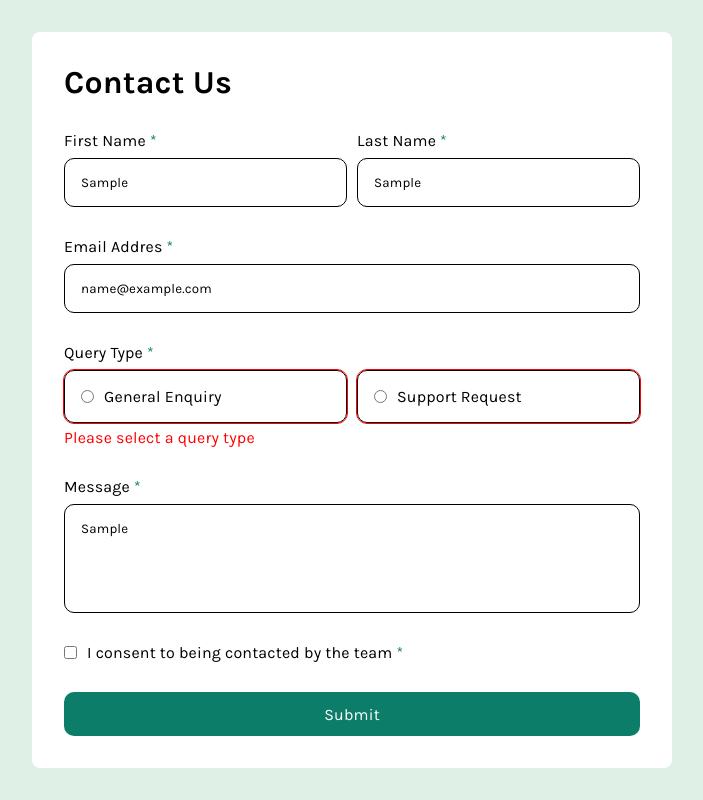
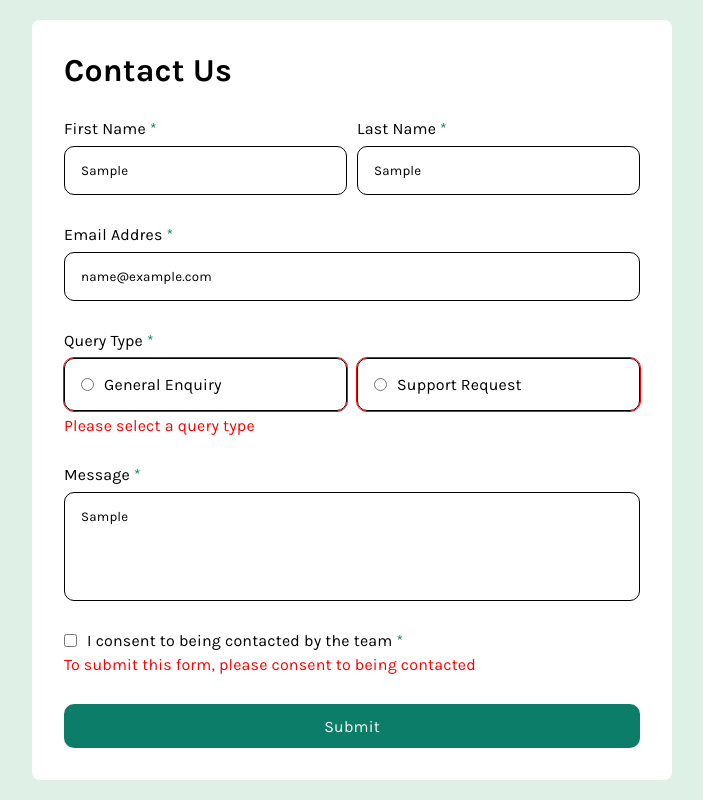
Before and after one commit to BernardoWE/Contact-form-react, a React (Vite) app: page / in a window 1280 px wide. Both pictures are taken after typing "Sample", "Sample", "name@example.com", "Sample" into the empty fields and a click on the button "Submit". Shown: the whole page, without its empty margins (288-991 px from the left). Built offline with nearby package versions, Linux system fonts and the light colour scheme.

Commit message:
Adcionado reset para o formulario atraves do useState

```diff
--- a/src/pages/Home/index.jsx
+++ b/src/pages/Home/index.jsx
@@ -12,7 +12,7 @@ function App() {
     const [showToast, setShowToast] = useState(false)
     function handleToast() {
 
-    console.log(name)
+
     setShowToast(true)
 
     setTimeout(() => {
@@ -24,6 +24,7 @@ function App() {
     const [email, setEmail] = useState('')
     const [textMessage, setTextMessage ] = useState('')
     const [query, setQuery] = useState('')
+    const [consent, setConsent] = useState(false)
 
     const[errors, setErrors] = useState({
         name: 'This field is required',
@@ -36,11 +37,31 @@ function App() {
        setSubmitted(true)
 
          e.preventDefault()
-         if (name && lastName && email && textMessage && query ) {
+         if (name && lastName && email && textMessage && query && consent) {
             handleToast()
 
          }
+         const isValid =
+         name.trim() &&
+         lastName.trim() &&
+         email.trim()&&
+         query &&
+         textMessage.trim()&&
+         consent
+         if(isValid){
+            setName('')
+            setLastName('')
+            setEmail('')
+            setQuery('')
+            setTextMessage('')
+            setConsent(false)
 
+
+            setSubmitted(false)
+            console.log("Form enviado")
+         }else{
+            setSubmitted(true)
+         }
     }
 
   return (
@@ -134,11 +155,14 @@ function App() {
             </ContainerInputTextArea>
 
             <ContainerInputCheckbox>
-                <input type="checkbox" id="consent" />
-                <label htmlFor="consent">
-                    I consent to being contacted by the team <Span>*</Span>
-                </label>
-                 {/* <p>To submit this form, please consent to being contacted</p> */}
+                <div>
+                    <input type="checkbox" id="consent" checked={consent} onChange={(e) => setConsent(e.target.checked)} />
+                    <label htmlFor="consent">
+                        I consent to being contacted by the team <Span>*</Span>
+                    </label>
+                </div>
+                 {submitted && !consent ? <span className='span-error'>To submit this form, please consent to being contacted</span> : null}
+
             </ContainerInputCheckbox>
 
             <Button type='submit' >
--- a/src/pages/Home/styles.js
+++ b/src/pages/Home/styles.js
@@ -127,9 +127,13 @@ export const ContainerInputTextArea = styled.div`
 
 export const ContainerInputCheckbox = styled.div`
     ${ContainerSharedStyle};
-    flex-direction: row;
+    /* flex-direction: row; */
     /* justify-content: center; */
-    gap: 10px;
+    /* gap: 10px; */
+    div{
+        display: flex;
+        gap: 10px;
+    }
     label{
         cursor: pointer ;
     }
```
